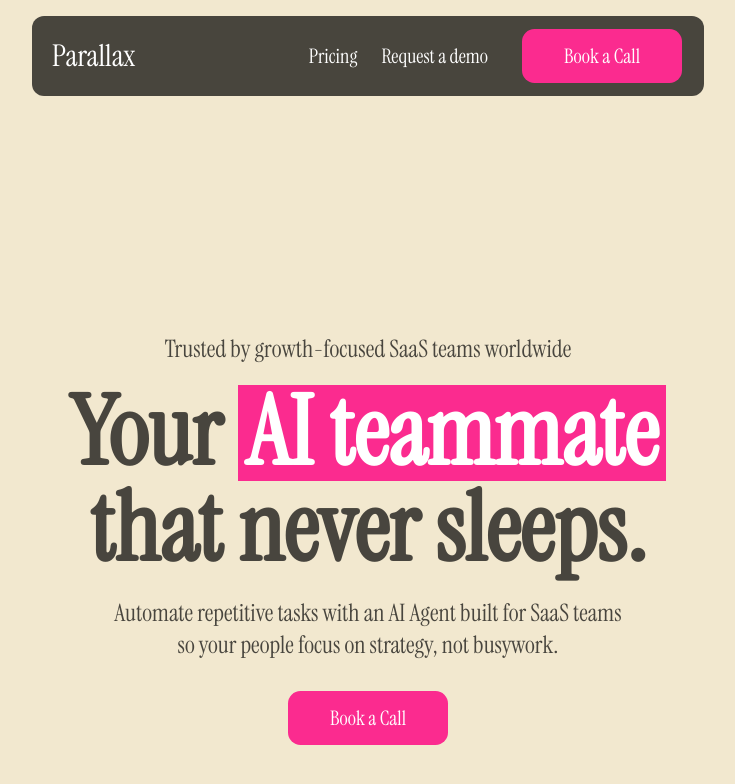
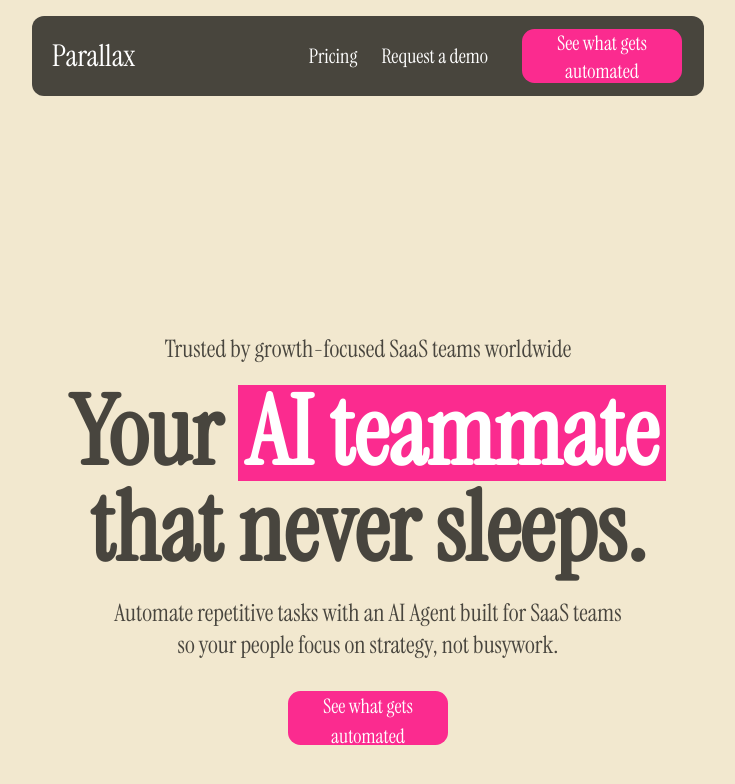
Before and after one commit to FahadBinQaiser/Parallax, a React (Vite) app: page / in a window 1280 px wide. Shown: the top 784 px of the page, without its empty margins (272-1007 px from the left). Built offline with nearby package versions, Linux system fonts and the light colour scheme.

Commit message:
Adjusting cta info

```diff
--- a/src/components/UI_Components/StyledWrapper.jsx
+++ b/src/components/UI_Components/StyledWrapper.jsx
@@ -4,7 +4,7 @@ import styled from "styled-components";
 const Button = () => {
   return (
     <StyledWrapper>
-      <button className="btn">Book a Call</button>
+      <button className="btn">See what gets automated</button>
     </StyledWrapper>
   );
 };
```
